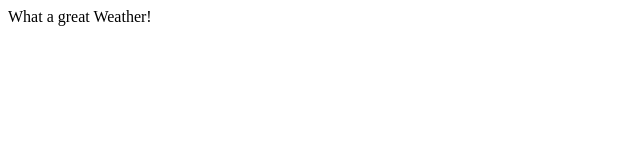
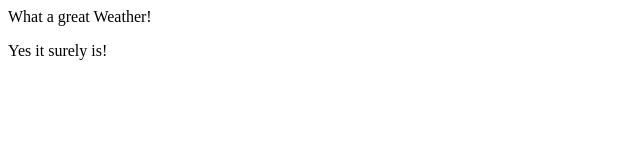
Before and after one commit to shah-zaib284/localrepo, a plain HTML site: page index.html in a window 1280 px wide. Shown: the full height of the page, 0-640 px from the left. Drawn offline with Linux system fonts and the light colour scheme.

Commit message:
Changes By new Branch parts

```diff
--- a/index.html
+++ b/index.html
@@ -1 +1,2 @@
 <p> What a great Weather!</p>
+<p>Yes it surely is!</p>
```
